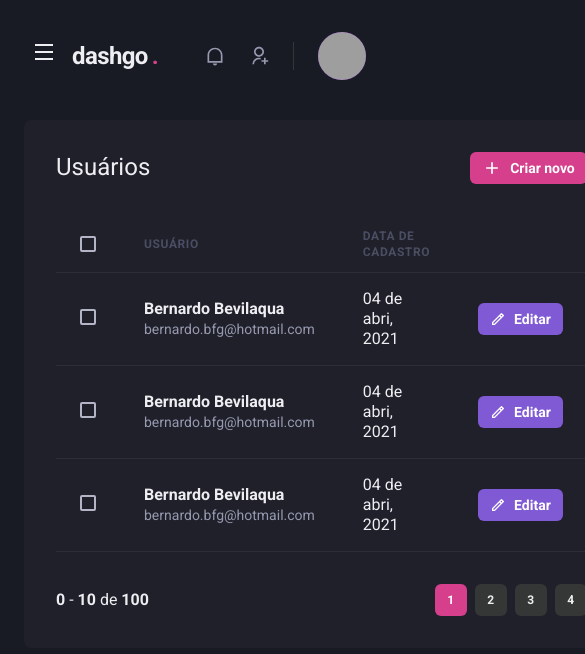
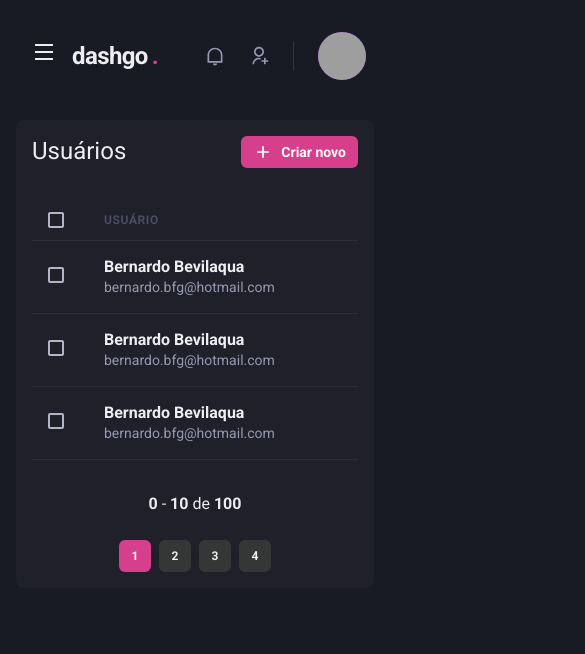
Before and after one commit to bernardobfg/dashgo, a Next.js app: page /users in a window 390 px wide. Shown: the top 654 px of the page, 585 px wide, since content can reach past the window. Built offline with nearby package versions, Linux system fonts and the light colour scheme; grey boxes are pictures that could not be loaded.

Commit message:
finish responsiveness

```diff
--- a/src/components/Pagination/index.tsx
+++ b/src/components/Pagination/index.tsx
@@ -3,7 +3,7 @@ import { PaginationIten } from "./PaginationItem"
 export function Pagination() {
   return (
     <Stack
-      direction="row"
+      direction={["column", "row"]}
       mt="8"
       justify="space-between"
       align="center"
--- a/src/pages/dashboard.tsx
+++ b/src/pages/dashboard.tsx
@@ -87,7 +87,7 @@ export default function Dashboard() {
 
                     </Box>
                     <Box
-                        p="8"
+                        p={["6","8"]}
                         bg="gray.800"
                         borderRadius={8}
                         pb="4"
--- a/src/pages/users/index.tsx
+++ b/src/pages/users/index.tsx
@@ -1,9 +1,13 @@
-import { Box, Flex, Heading, Button, Icon, Table, Thead, Tr, Th, Checkbox, Tbody, Td, Text } from "@chakra-ui/react"
+import { Box, Flex, Heading, Button, Icon, Table, Thead, Tr, Th, Checkbox, Tbody, Td, Text, useBreakpointValue } from "@chakra-ui/react"
 import { RiAddLine, RiPencilLine } from "react-icons/ri"
 import { Header } from "../../components/Header";
 import { Pagination } from "../../components/Pagination";
 import { SideBar } from "../../components/SideBar";
 export default function UserList() {
+  const isWideVersion = useBreakpointValue({
+    base: false,
+    lg: true
+  })
   return (
     <Box>
       <Header />
@@ -12,10 +16,10 @@ export default function UserList() {
         w="100%"
         my="6"
         maxWidth={1480}
-        mx="auto" px="6"
+        mx="auto" px={["4","4","6"]}
       >
         <SideBar />
-        <Box flex="1" borderRadius={8} bg="gray.800" p="8">
+        <Box flex="1" borderRadius={8} bg="gray.800" p={["4", "6", "8"]}>
           <Flex mb="8" justify="space-between" align="center">
             <Heading size="lg" fontWeight="normal" >
               Usuários
@@ -27,17 +31,17 @@ export default function UserList() {
           <Table colorScheme="whiteAlpha">
             <Thead>
               <Tr>
-                <Th px="6" color="gray.300" w="8">
+                <Th px={["4","4","6"]} color="gray.300" w="8">
                   <Checkbox colorScheme="pink" />
                 </Th>
                 <Th>Usuário</Th>
-                <Th>Data de cadastro</Th>
+                {isWideVersion && <Th>Data de cadastro</Th>}
                 <Th w="8"></Th>
               </Tr>
             </Thead>
             <Tbody>
               <Tr>
-                <Td px="6">
+                <Td px={["4","4","6"]}>
                   <Checkbox colorScheme="pink" />
                 </Td>
                 <Td>
@@ -46,15 +50,16 @@ export default function UserList() {
                     <Text fontSize="sm" color="gray.300">bernardo.bfg@hotmail.com</Text>
                   </Box>
                 </Td>
-                <Td>04 de abri, 2021</Td>
+                {isWideVersion && <Td>04 de abri, 2021</Td>}
                 <Td>
+                  {isWideVersion &&
                   <Button as="a" size="sm" fontSize="sm" colorScheme="purple" leftIcon={<Icon as={RiPencilLine} fontSize="16"/>}>
                     Editar
-                  </Button>
+                  </Button>}
                 </Td>
               </Tr>
               <Tr>
-                <Td px="6">
+                <Td px={["4","4","6"]}>
                   <Checkbox colorScheme="pink" />
                 </Td>
                 <Td>
@@ -63,15 +68,16 @@ export default function UserList() {
                     <Text fontSize="sm" color="gray.300">bernardo.bfg@hotmail.com</Text>
                   </Box>
                 </Td>
-                <Td>04 de abri, 2021</Td>
+                {isWideVersion && <Td>04 de abri, 2021</Td>}
                 <Td>
+                  {isWideVersion &&
                   <Button as="a" size="sm" fontSize="sm" colorScheme="purple" leftIcon={<Icon as={RiPencilLine} fontSize="16"/>}>
                     Editar
-                  </Button>
+                  </Button>}
                 </Td>
               </Tr>
               <Tr>
-                <Td px="6">
+                <Td px={["4","4","6"]}>
                   <Checkbox colorScheme="pink" />
                 </Td>
                 <Td>
@@ -80,11 +86,12 @@ export default function UserList() {
                     <Text fontSize="sm" color="gray.300">bernardo.bfg@hotmail.com</Text>
                   </Box>
                 </Td>
-                <Td>04 de abri, 2021</Td>
+                {isWideVersion && <Td>04 de abri, 2021</Td>}
                 <Td>
+                  {isWideVersion &&
                   <Button as="a" size="sm" fontSize="sm" colorScheme="purple" leftIcon={<Icon as={RiPencilLine} fontSize="16"/>}>
                     Editar
-                  </Button>
+                  </Button>}
                 </Td>
               </Tr>
             </Tbody>
```
Also changed, not shown: src/pages/users/create.tsx (+5 -5 lines).
